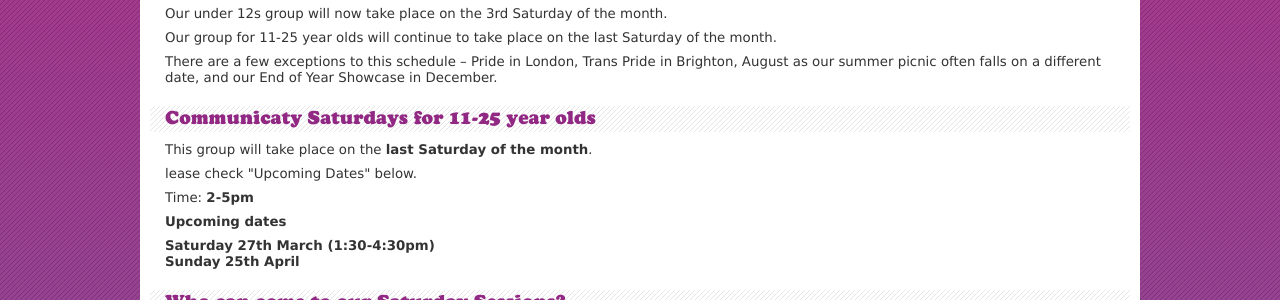
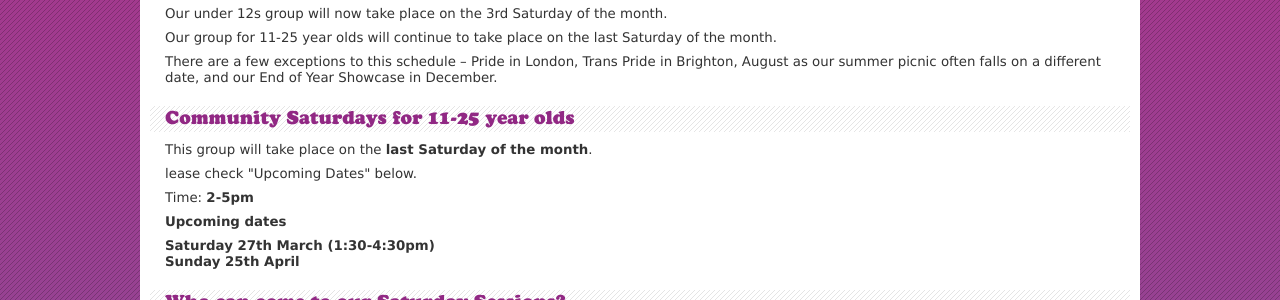
Before and after one commit to gracehagger/genderedintelligence.co.uk, a Jekyll site: the page built from trans-youth/Saturday sessions.html, in a window 1280 px wide. Shown: the part 280-580 px from the top of the page. Built offline with Jekyll 4.4.1, drawn with Linux system fonts in a browser that asks for light colours; nearby versions of some CDN libraries.

Commit message:
Update Saturday sessions.html

```diff
--- a/trans-youth/Saturday sessions.html
+++ b/trans-youth/Saturday sessions.html
@@ -14,7 +14,7 @@ title: Community Saturdays in London
 
 <p>There are a few exceptions to this schedule – Pride in London, Trans Pride in Brighton, August as our summer picnic often falls on a different date, and our End of Year Showcase in December.</p>
 
-<h2>Communicaty Saturdays for 11-25 year olds</h2>
+<h2>Community Saturdays for 11-25 year olds</h2>
 
 <p>This group will take place on the <strong>last Saturday of the month</strong>.</p>
 
```
